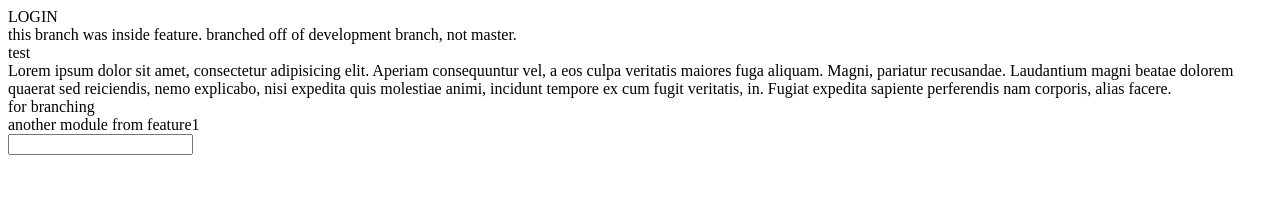
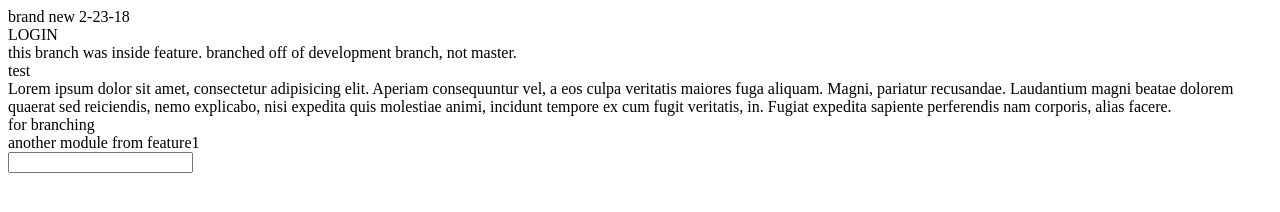
Before and after one commit to millman2394/testing_git, a plain HTML site: page index.html in a window 1280 px wide. Drawn offline with Linux system fonts and the light colour scheme.

Commit message:
test 2-23-18

```diff
--- a/index.html
+++ b/index.html
@@ -6,6 +6,7 @@
     <title>Testing Github Cmds</title>
   </head>
   <body>
+    <div>brand new 2-23-18</div>
     <div class="login">LOGIN</div>
 
     <div class="feature-branch">
```
